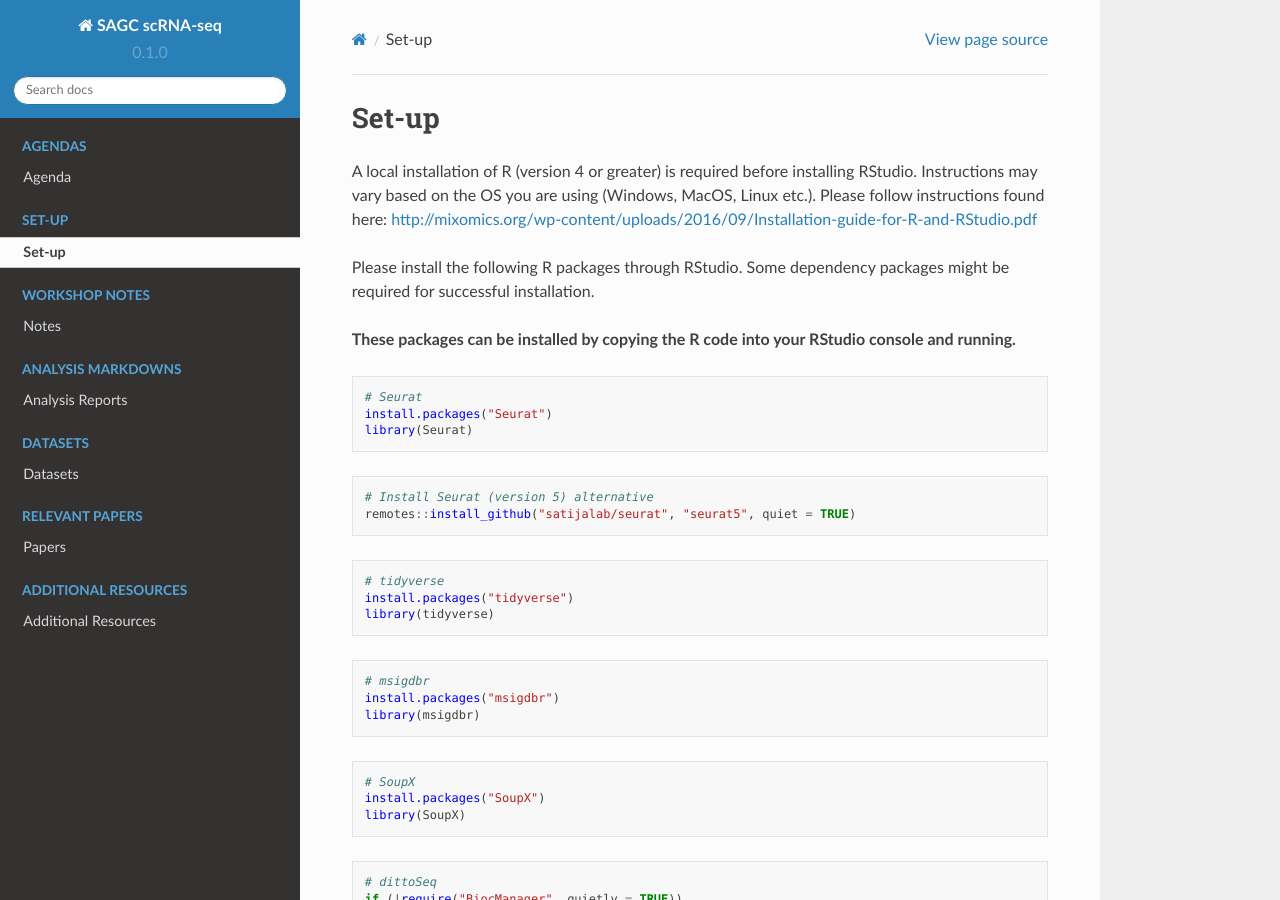
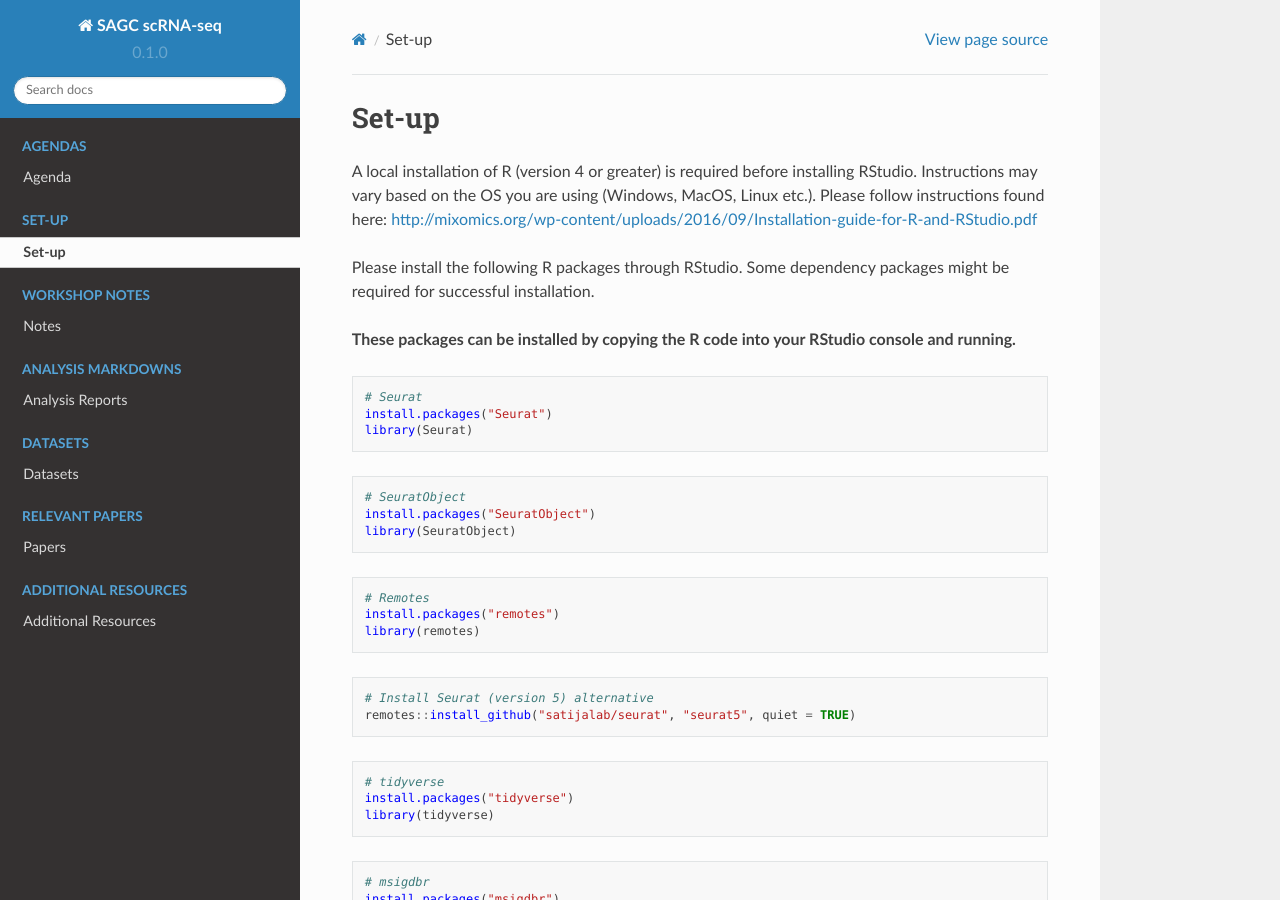
Before and after one commit to dw-thomson/SAGC_scRNAseq_workshop, a Sphinx documentation site: the page built from docs/source/Set-up.rst, in a window 1280 px wide and 900 px high. Built offline with Sphinx 7.4.7 and the Read the Docs theme 2.0.0, drawn with Linux system fonts in a browser that asks for light colours.

Commit message:
Update Set-up.rst
pw

```diff
--- a/docs/source/Set-up.rst
+++ b/docs/source/Set-up.rst
@@ -13,6 +13,18 @@ Please install the following R packages through RStudio. Some dependency package
     # Seurat
     install.packages("Seurat")
     library(Seurat)
+
+.. code-block:: R
+
+    # SeuratObject
+    install.packages("SeuratObject")
+    library(SeuratObject)
+
+.. code-block:: R
+
+    # Remotes
+    install.packages("remotes")
+    library(remotes)
 
 .. code-block:: R
 
```
